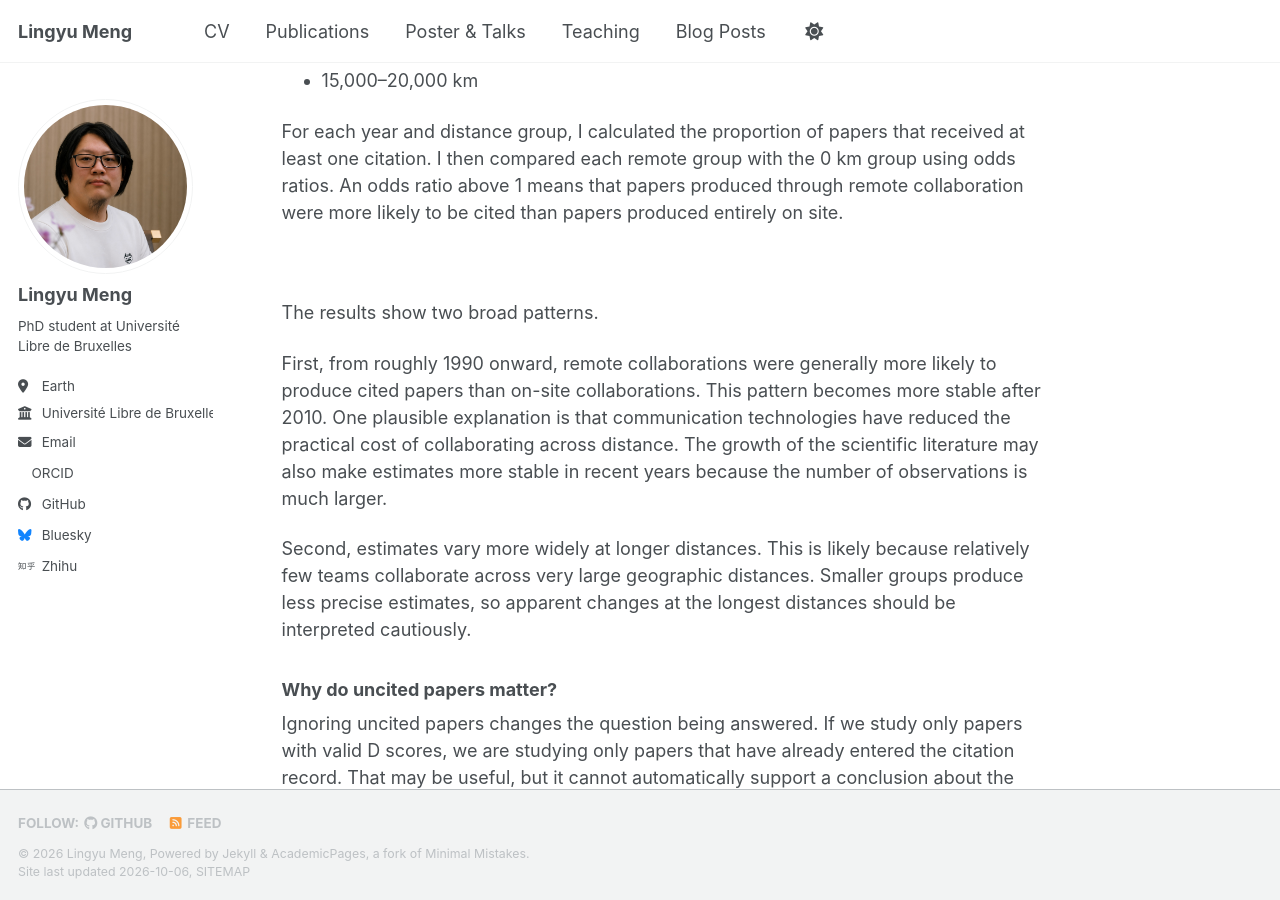
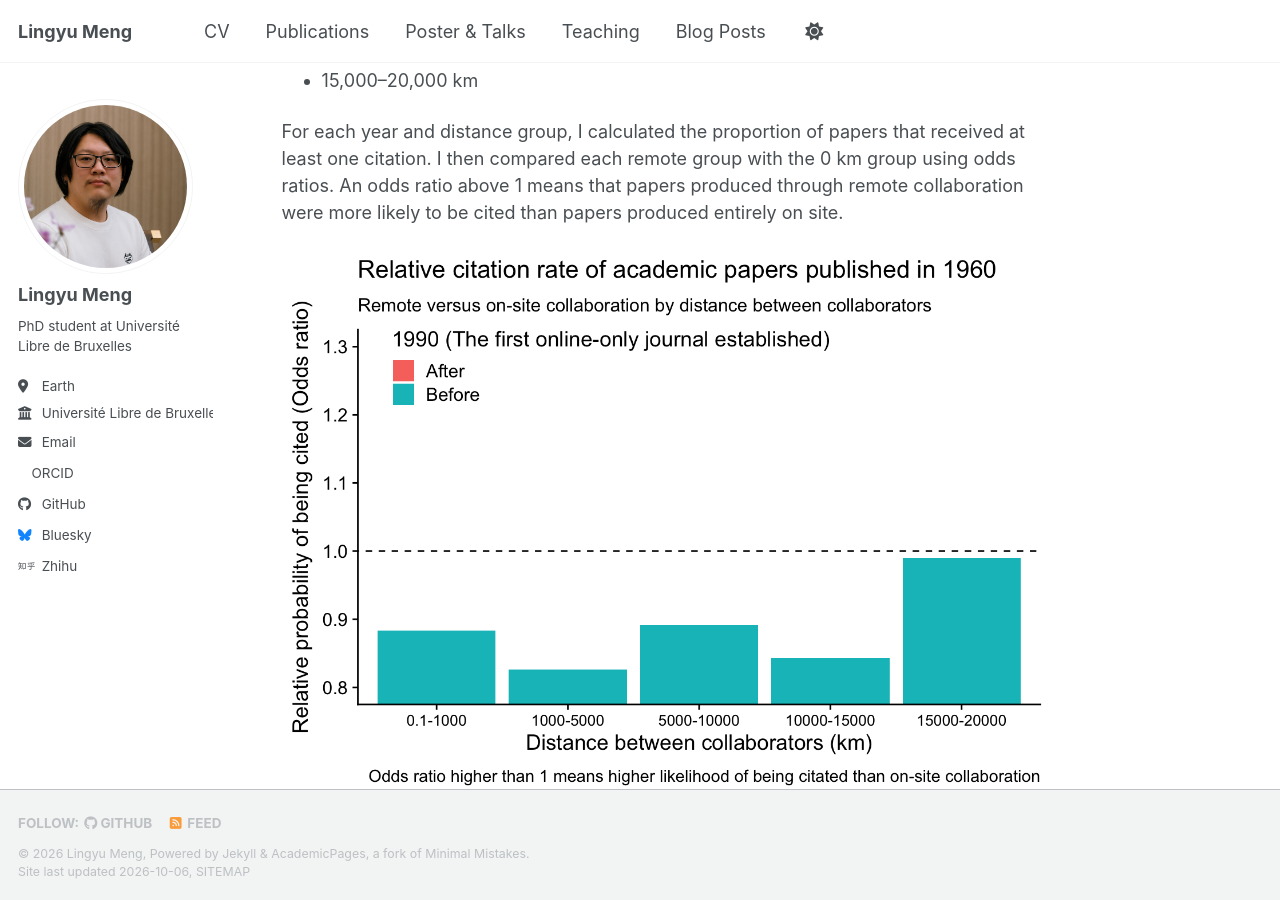
Before and after one commit to Lingyu-Meng/Lingyu-Meng.github.io, a Jekyll site: the page built from _posts/2024-04-27-Remote.md, in a window 1280 px wide and 900 px high, scrolled down 1482 px. Built offline with Jekyll 4.4.1, drawn with Linux system fonts in a browser that asks for light colours; a style sheet for code colours, icons or effects is not loaded.

Commit message:
Update 2024-04-27-Remote.md

```diff
--- a/_posts/2024-04-27-Remote.md
+++ b/_posts/2024-04-27-Remote.md
@@ -44,7 +44,7 @@ Papers were grouped by the maximum distance between collaborators:
 
 For each year and distance group, I calculated the proportion of papers that received at least one citation. I then compared each remote group with the 0 km group using odds ratios. An odds ratio above 1 means that papers produced through remote collaboration were more likely to be cited than papers produced entirely on site.
 
-![](images/post_remote_relative_citation_rate.gif)
+<img src='/images/post_remote_relative_citation_rate.gif'>
 
 The results show two broad patterns.
 
```
